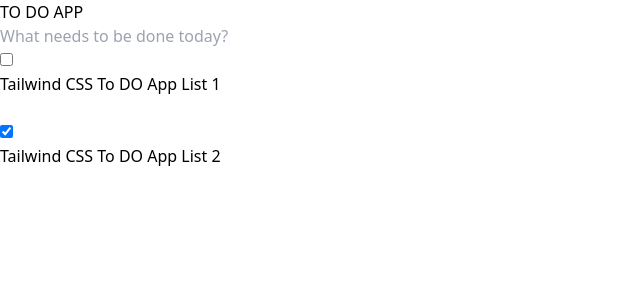
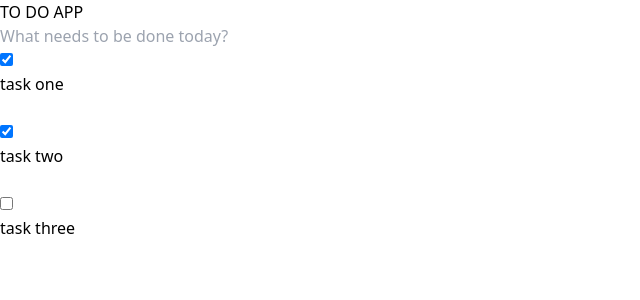
Before and after one commit to cc-Mehdi/React-ToDo, a React (Vite) app in the folder Source/react-todo/: page / in a window 1280 px wide. Shown: the top 300 px of the page, without its empty margins (0-640 px from the left). Built offline with nearby package versions, Linux system fonts and the light colour scheme.

Commit message:
feat - Todo List

```diff
--- a/Source/react-todo/src/components/TodoList.jsx
+++ b/Source/react-todo/src/components/TodoList.jsx
@@ -1,11 +1,13 @@
 import TodoListItem from './TodoListItem';
 
 
-export default function TodoList() {
+export default function TodoList({tasks}) {
+
     return (
         <ul className="list-reset">
-            <TodoListItem title="Tailwind CSS To DO App List 1" />
-            <TodoListItem title="Tailwind CSS To DO App List 2" isDone={true} />
+            {tasks.map((task) => (
+                <TodoListItem title={task.title} checked={task.checked} />
+            ))}
         </ul>
     )
 }
--- a/Source/react-todo/src/components/TodoListItem.jsx
+++ b/Source/react-todo/src/components/TodoListItem.jsx
@@ -3,19 +3,19 @@ import EditIcon from "./icons/EditIcon";
 
 
 
-export default function TodoListItem({title, isDone}) {
+export default function TodoListItem({title, checked}) {
     return (
         <li className="relative flex items-center justify-between px-2 py-6 border-b">
             <div>
 
                 {
-                    (isDone)
+                    (checked)
                     ? <input type="checkbox" checked onChange={() => { }} className="" />
                     : <input type="checkbox" onChange={() => { }} className="" />
                 }
                 {
-                    (isDone)
-                    ? <p className="inline-block mt-1 ml-2 text-gray-600 line-through">Tailwind CSS To DO App List 2</p>
+                    (checked)
+                    ? <p className="inline-block mt-1 ml-2 text-gray-600 line-through">{title}</p>
                     : <p className="inline-block mt-1 ml-2 text-gray-600">{title}</p>
                 }
             </div>
--- a/Source/react-todo/src/components/Todos.jsx
+++ b/Source/react-todo/src/components/Todos.jsx
@@ -1,6 +1,23 @@
 import TodoList from './TodoList';
 
 export default function Todos() {
+
+    const tasks = [
+        {
+            title: "task one",
+            checked: true
+        },
+        {
+            title: "task two",
+            checked: true
+        },
+        {
+            title: "task three",
+            checked: false
+        }
+    ];
+
+
     return (
         <div className="bg-gray-100">
             <div className="flex items-center justify-center h-screen">
@@ -12,7 +29,7 @@ export default function Todos() {
                         <input type="text" placeholder="What needs to be done today?"
                             className="w-full px-2 py-3 border rounded outline-none border-grey-600" />
                     </div>
-                    <TodoList />
+                    <TodoList tasks={tasks}/>
                 </div>
             </div>
         </div>
```
